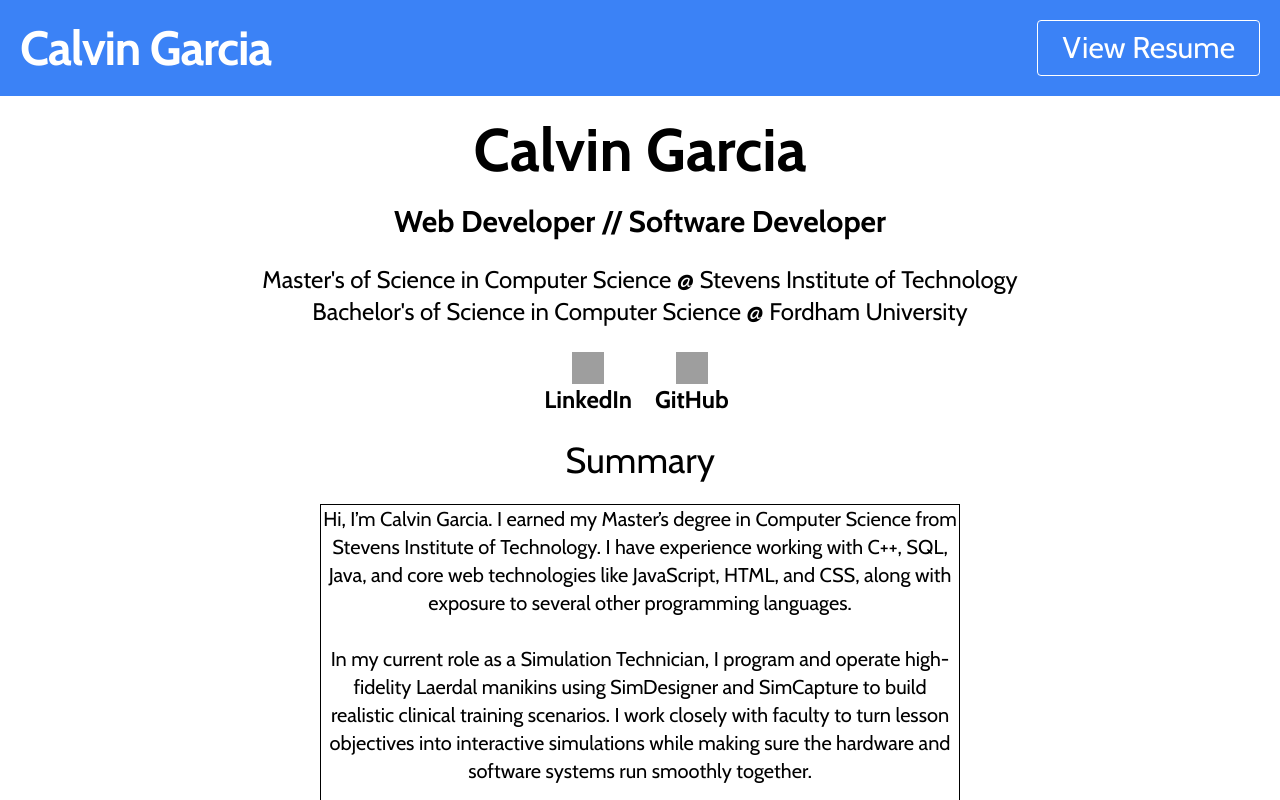
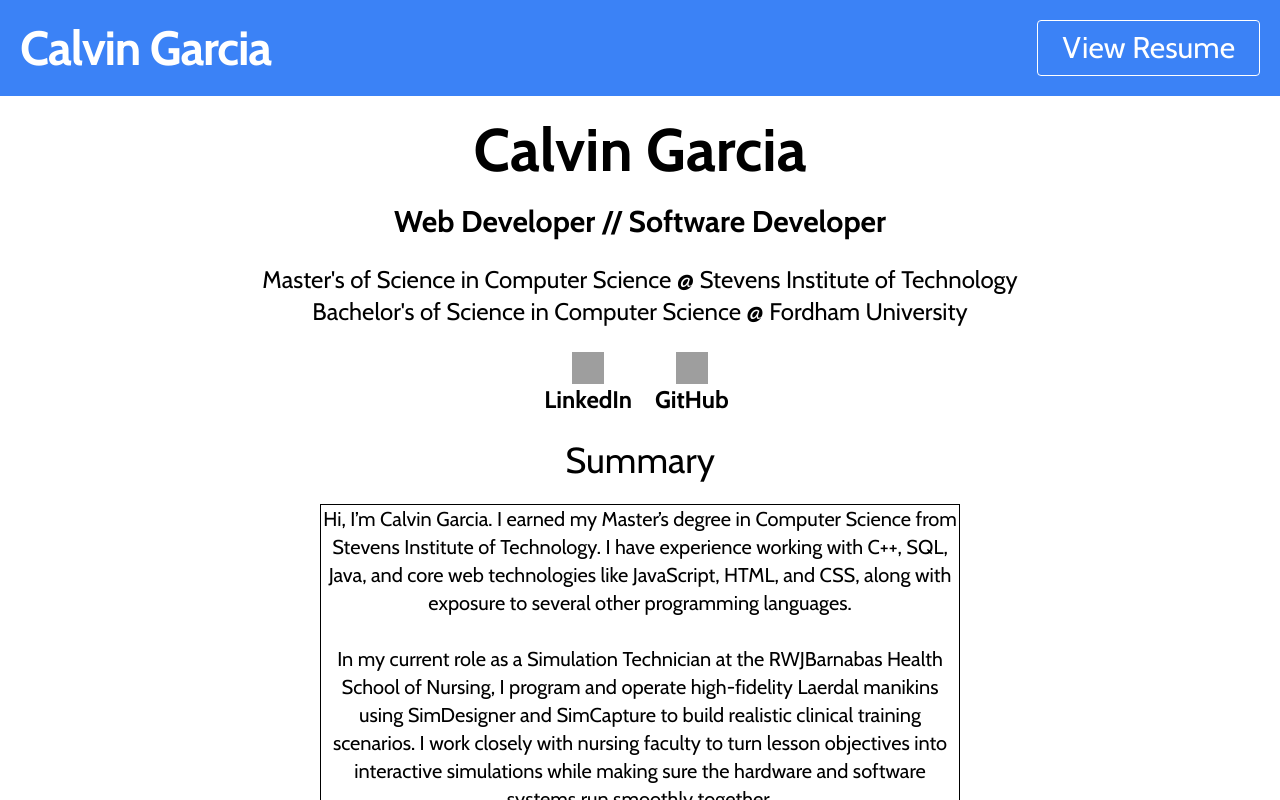
Before and after one commit to Calvin526/Portfolio, a React (Vite) app: page / in a window 1280 px wide. Shown: the top 800 px of the page. Built offline with nearby package versions, Linux system fonts and the light colour scheme; grey boxes are pictures that could not be loaded.

Commit message:
Quick grammar fix

```diff
--- a/src/Homepage.jsx
+++ b/src/Homepage.jsx
@@ -61,7 +61,7 @@ function Homepage()
         <div class="inline-block border border-black max-w-[50%] text-xl">
                 <h1> Hi, I’m Calvin Garcia. I earned my Master’s degree in Computer Science from Stevens Institute of Technology. I have experience working with C++, SQL, Java, and core web technologies like JavaScript, HTML, and CSS, along with exposure to several other programming languages. </h1>
                 <br />
-                <h1> In my current role as a Simulation Technician, I program and operate high-fidelity Laerdal manikins using SimDesigner and SimCapture to build realistic clinical training scenarios. I work closely with faculty to turn lesson objectives into interactive simulations while making sure the hardware and software systems run smoothly together. </h1>
+                <h1> In my current role as a Simulation Technician at the RWJBarnabas Health School of Nursing, I program and operate high-fidelity Laerdal manikins using SimDesigner and SimCapture to build realistic clinical training scenarios. I work closely with nursing faculty to turn lesson objectives into interactive simulations while making sure the hardware and software systems run smoothly together. </h1>
                 <br />
                 <h1> I’m currently seeking entry-level Software Engineering opportunities where I can apply my computer science background, build on my hands-on technical experience, and continue learning while contributing to meaningful projects. </h1>
         </div>
@@ -254,7 +254,7 @@ function Homepage()
                     <h3> Bronx, NY </h3>
                     <h3> January 2023 - December 2023</h3>
                     <br />
-                    <h3 className = "font-bold"> Responsibilities: Assist professor with grading student labs as well as assist students with lab assignments and questions they may through email.</h3>
+                    <h3 className = "font-bold"> Responsibilities: Assist professor with grading student labs as well as assist students with lab assignments and questions they may have about them through email.</h3>
                     </CardContent>
                 </Card>
             </div>
```
Also changed, not shown: 2 other files (tests, documents, lock files or other folders).
